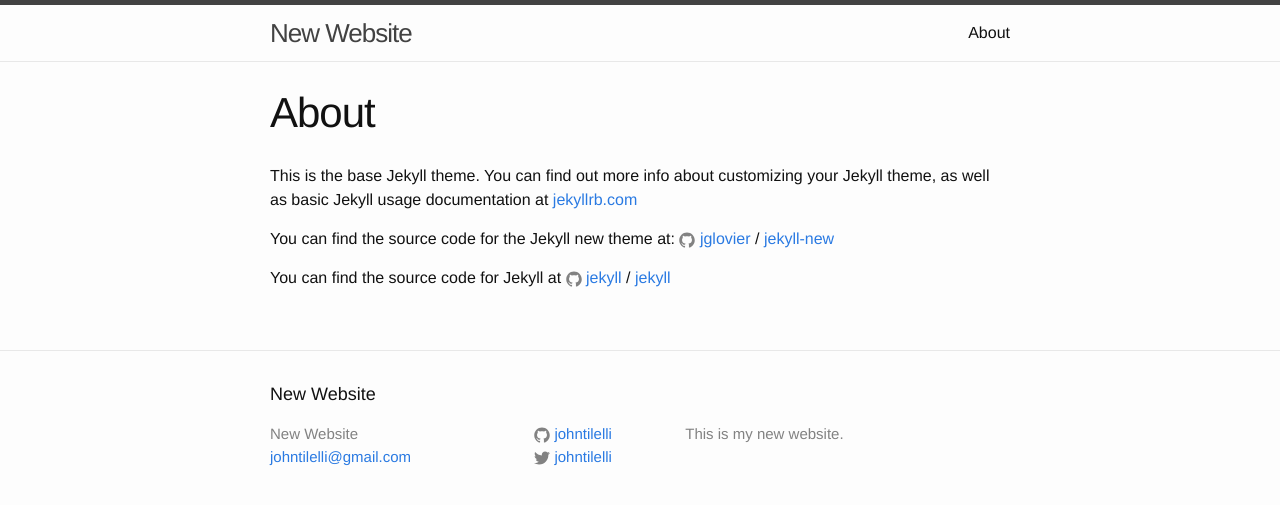
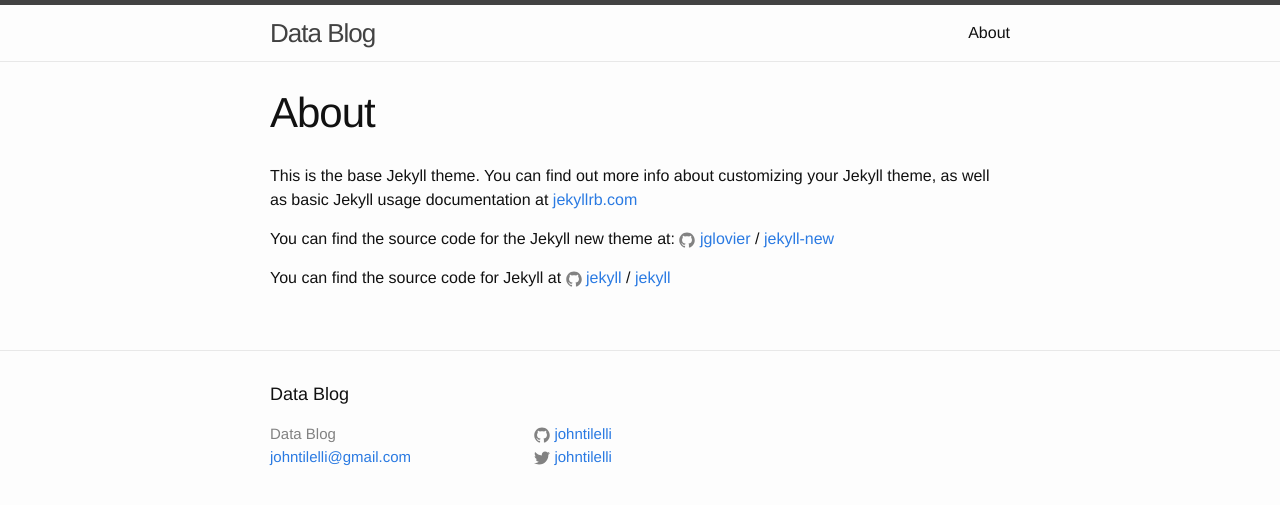
Before and after one commit to johntilelli/johntilelli.github.io, a Jekyll site: the page built from about.md, in a window 1280 px wide. Shown: the top 505 px of the page. Built offline with Jekyll 4.4.1, drawn with Linux system fonts in a browser that asks for light colours.

Commit message:
Update _config.yml

```diff
--- a/_config.yml
+++ b/_config.yml
@@ -6,10 +6,9 @@
 # 'jekyll serve'. If you change this file, please restart the server process.
 
 # Site settings
-title: New Website
+title: Data Blog
 email: johntilelli@gmail.com
 description: > # this means to ignore newlines until "baseurl:"
-  This is my new website.
 baseurl: "" # the subpath of your site, e.g. /blog
 url: "johntilelli.github.io" # the base hostname & protocol for your site
 twitter_username: johntilelli
```
